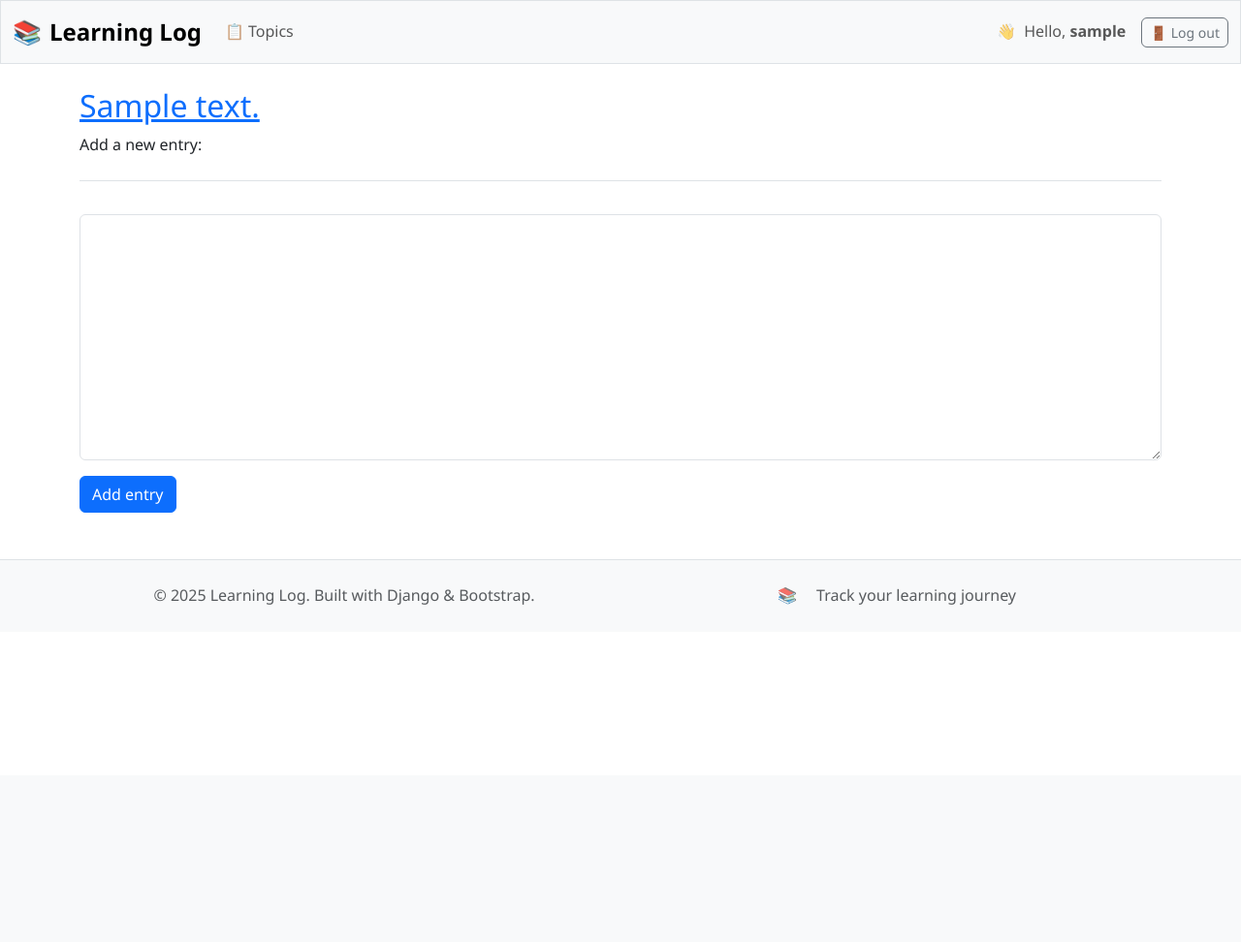
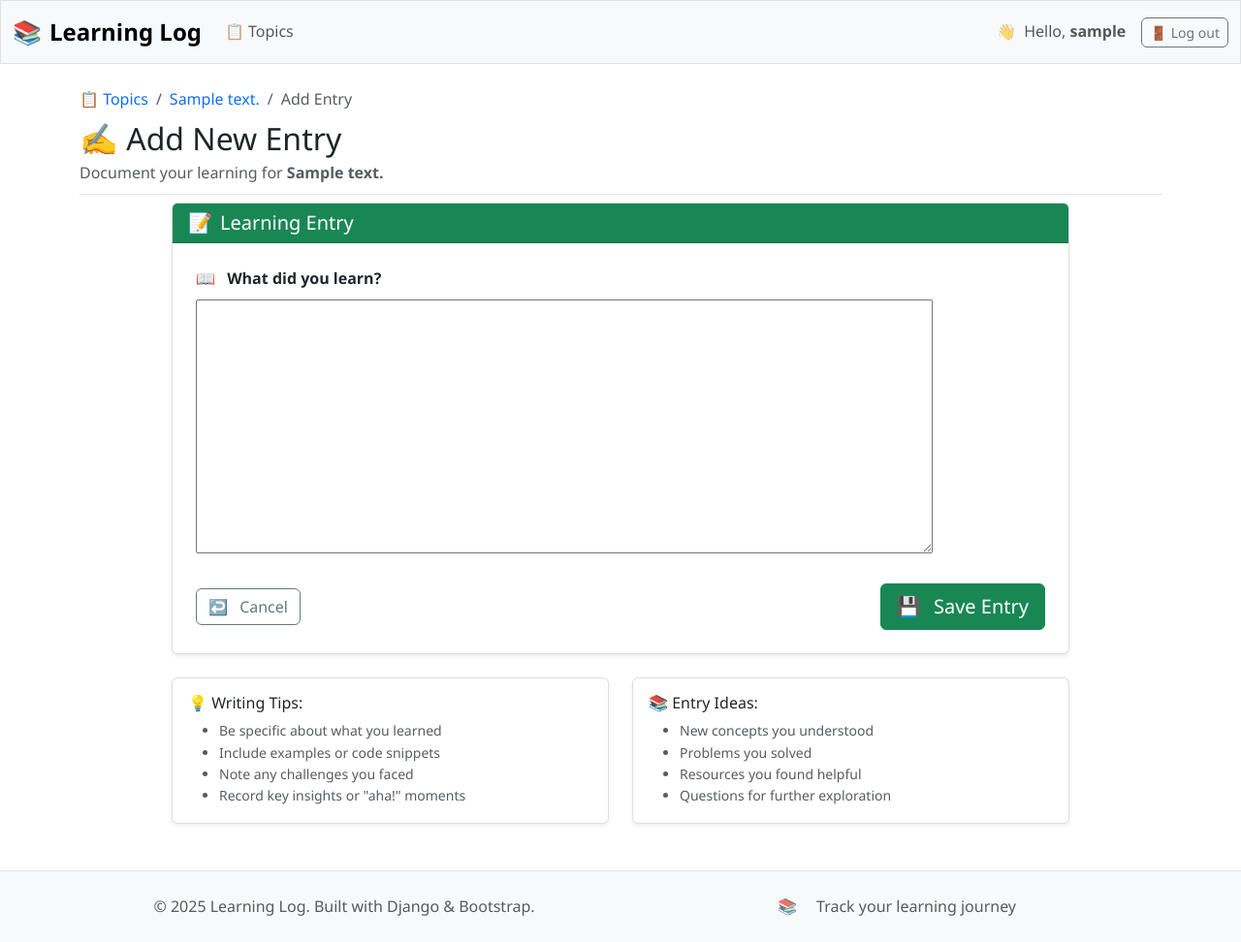
Before and after one commit to gideonadeti/learning-log, a Django app: page /new_entry/1/ in a window 1280 px wide. Shown: the whole page at 97% size. Before the commit the page ends 624 px from the top, so only its background shows below. Run offline with Django 5.2, Linux system fonts and the light colour scheme; a user stored in the database is signed in; tables that the repository leaves empty hold one stand-in row (values such as "Sample post"); parts of the project's set-up code (start-up, migrations or seed data) failed here and were passed over; some libraries are stand-ins or nearby versions.

Commit message:
feat: enhance new entry template for improved user experience
- Revamp new_entry.html to feature a modern layout with Bootstrap 5, including breadcrumb navigation and a user-friendly card design.
- Add informative headers and writing tips to guide users in documenting their learning effectively.
- Implement form validation feedback and clear action buttons for better usability.

```diff
--- a/learning_logs/templates/learning_logs/new_entry.html
+++ b/learning_logs/templates/learning_logs/new_entry.html
@@ -1,11 +1,104 @@
-{% extends 'learning_logs/base.html' %} {% load django_bootstrap5 %}
+{% extends 'learning_logs/base.html' %}
+{% load django_bootstrap5 %}
+
+{% block title %}Add Entry to {{ topic.text }} - Learning Log{% endblock %}
+
 {% block page_header %}
-<h2><a href="{% url 'learning_logs:topic' topic.id %}">{{ topic }}</a></h2>
-<p>Add a new entry:</p>
-{% endblock page_header %} {% block content %}
+<nav aria-label="breadcrumb">
+  <ol class="breadcrumb mb-2">
+    <li class="breadcrumb-item">
+      <a href="{% url 'learning_logs:topics' %}" class="text-decoration-none">📋 Topics</a>
+    </li>
+    <li class="breadcrumb-item">
+      <a href="{% url 'learning_logs:topic' topic.id %}" class="text-decoration-none">{{ topic.text }}</a>
+    </li>
+    <li class="breadcrumb-item active" aria-current="page">Add Entry</li>
+  </ol>
+</nav>
+<div class="d-flex align-items-center">
+  <div>
+    <h1 class="h2 mb-1">✍️ Add New Entry</h1>
+    <p class="text-muted mb-0">
+      Document your learning for <strong>{{ topic.text }}</strong>
+    </p>
+  </div>
+</div>
+{% endblock page_header %}
 
-<form action="{% url 'learning_logs:new_entry' topic.id %}" method="post">
-  {% csrf_token %} {% bootstrap_form form %} {% bootstrap_button button_type="submit" content="Add entry" %}
-</form>
+{% block content %}
+<div class="row justify-content-center">
+  <div class="col-lg-10">
+    <div class="card shadow-sm">
+      <div class="card-header bg-success text-white">
+        <h5 class="card-title mb-0 d-flex align-items-center">
+          <span class="me-2">📝</span>
+          Learning Entry
+        </h5>
+      </div>
+      <div class="card-body p-4">
+        <form action="{% url 'learning_logs:new_entry' topic.id %}" method="post" novalidate>
+          {% csrf_token %}
 
+          <div class="mb-4">
+            <label for="{{ form.text.id_for_label }}" class="form-label fw-semibold">
+              <span class="me-2">📖</span>
+              What did you learn?
+            </label>
+            {{ form.text }}
+            {% if form.text.help_text %}
+              <div class="form-text">{{ form.text.help_text }}</div>
+            {% endif %}
+            {% if form.text.errors %}
+              <div class="invalid-feedback d-block">
+                {% for error in form.text.errors %}
+                  <div>{{ error }}</div>
+                {% endfor %}
+              </div>
+            {% endif %}
+          </div>
+
+          <div class="d-flex justify-content-between align-items-center">
+            <a href="{% url 'learning_logs:topic' topic.id %}" class="btn btn-outline-secondary">
+              <span class="me-2">↩️</span>
+              Cancel
+            </a>
+            <button type="submit" class="btn btn-success btn-lg">
+              <span class="me-2">💾</span>
+              Save Entry
+            </button>
+          </div>
+        </form>
+      </div>
+    </div>
+
+    <div class="row mt-4">
+      <div class="col-md-6">
+        <div class="card">
+          <div class="card-body">
+            <h6 class="card-title">💡 Writing Tips:</h6>
+            <ul class="mb-0 small text-muted">
+              <li>Be specific about what you learned</li>
+              <li>Include examples or code snippets</li>
+              <li>Note any challenges you faced</li>
+              <li>Record key insights or "aha!" moments</li>
+            </ul>
+          </div>
+        </div>
+      </div>
+      <div class="col-md-6">
+        <div class="card">
+          <div class="card-body">
+            <h6 class="card-title">📚 Entry Ideas:</h6>
+            <ul class="mb-0 small text-muted">
+              <li>New concepts you understood</li>
+              <li>Problems you solved</li>
+              <li>Resources you found helpful</li>
+              <li>Questions for further exploration</li>
+            </ul>
+          </div>
+        </div>
+      </div>
+    </div>
+  </div>
+</div>
 {% endblock content %}
```
